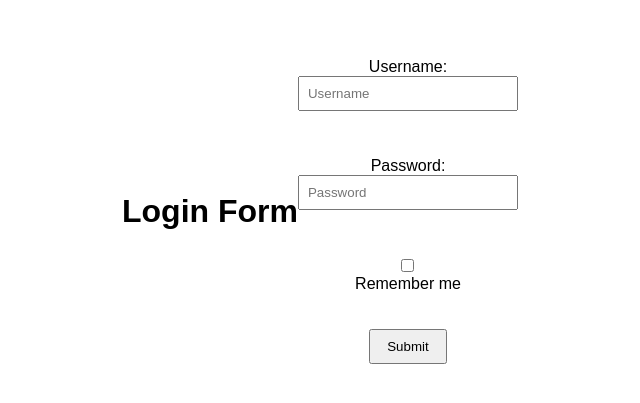
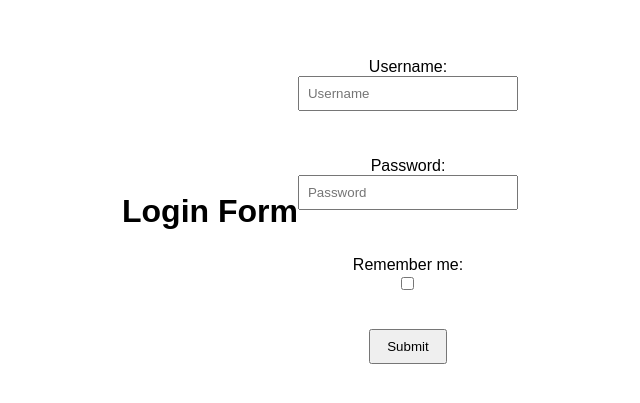
Before and after one commit to acciojob/remember-me-login-form-tarunjangra043, a website: page main.html in a window 1280 px wide. Shown: the part 189-592 px from the top of the page, without its empty margins (320-960 px from the left). Drawn offline with Linux system fonts and the light colour scheme.

Commit message:
created a submission

```diff
--- a/main.html
+++ b/main.html
@@ -15,8 +15,8 @@
         <label for="password">Password:</label>
         <input type="password" id="password" placeholder="Password" required><br><br>
 
-        <input type="checkbox" id="checkbox">
-        <label for="checkbox">Remember me</label><br><br>
+        <label for="checkbox">Remember me:</label>
+        <input type="checkbox" id="checkbox"><br><br>
 
         <input type="submit" id="submit" value="Submit">
     </form>
--- a/script.js
+++ b/script.js
@@ -31,7 +31,6 @@ document.addEventListener('DOMContentLoaded', () => {
         alert(`Logged in as ${username}`);
     }
 
-    // Function to handle existing user login
     function handleExistingUserLogin() {
         const savedUsername = localStorage.getItem('username');
         if (savedUsername) {
@@ -39,7 +38,6 @@ document.addEventListener('DOMContentLoaded', () => {
         }
     }
 
-    // Event listeners
     document.getElementById('loginForm').addEventListener('submit', handleFormSubmit);
     existingButton.addEventListener('click', handleExistingUserLogin);
 });
```
